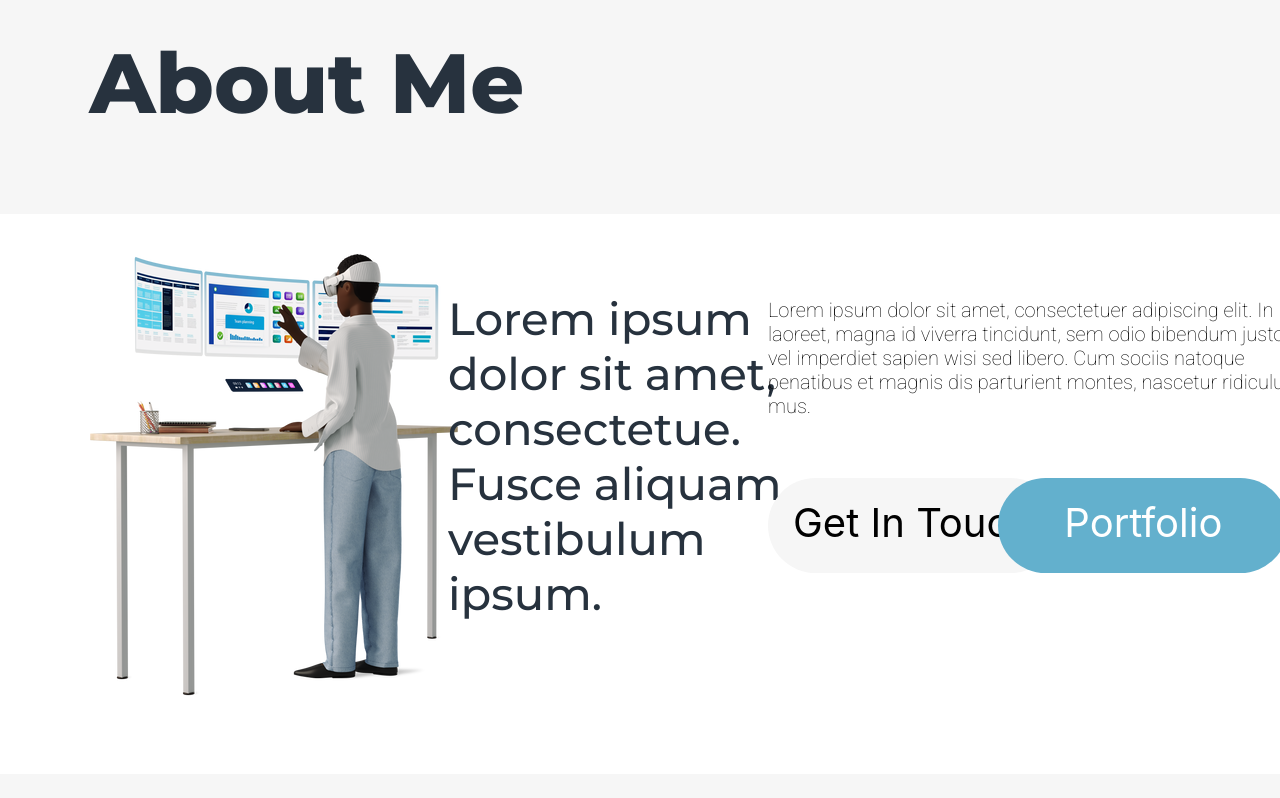
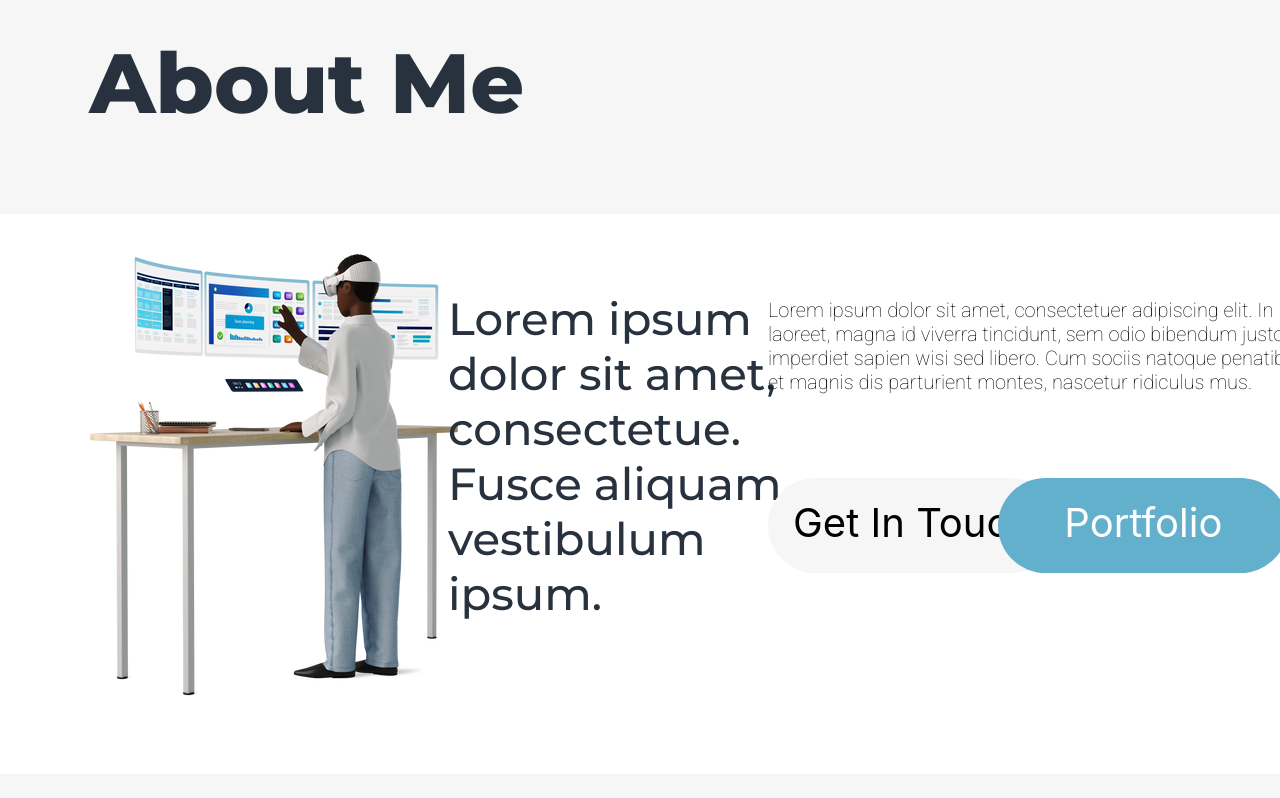
Before and after one commit to mirekondro/portfolio-ondrousek, a React (Create React App) app: page / in a window 1280 px wide. Shown: the part 1106-1904 px from the top of the page. Built offline with nearby package versions, Linux system fonts and the light colour scheme; a web font is replaced by a local one.

Commit message:
Update _aboutme.css

```diff
--- a/src/pages/aboutme/_aboutme.css
+++ b/src/pages/aboutme/_aboutme.css
@@ -60,7 +60,7 @@
 .hero2 .text-block-about p
 {
     color: black;
-    width: 547px;
+    width: 550px;
     height: 120px;
     flex-shrink: 0;
     font-family: 'Lalezar', system-ui;
```
